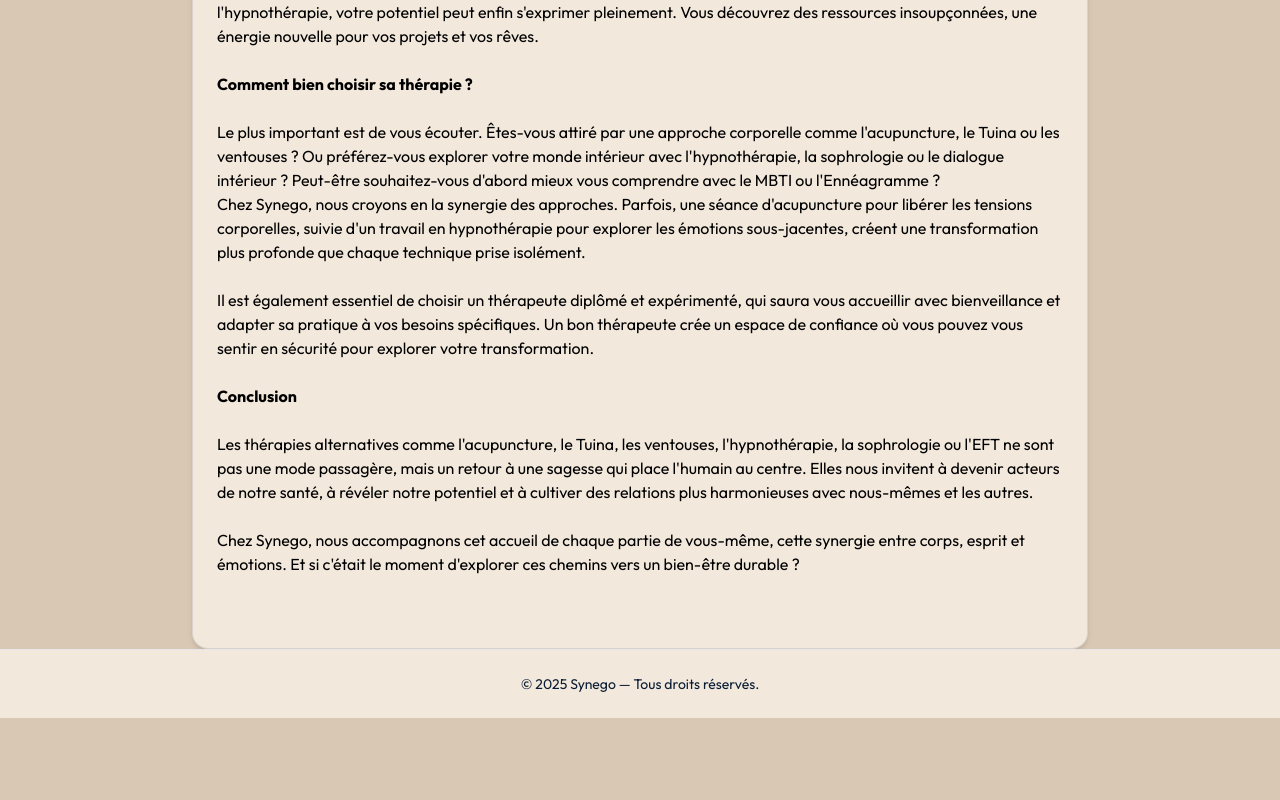
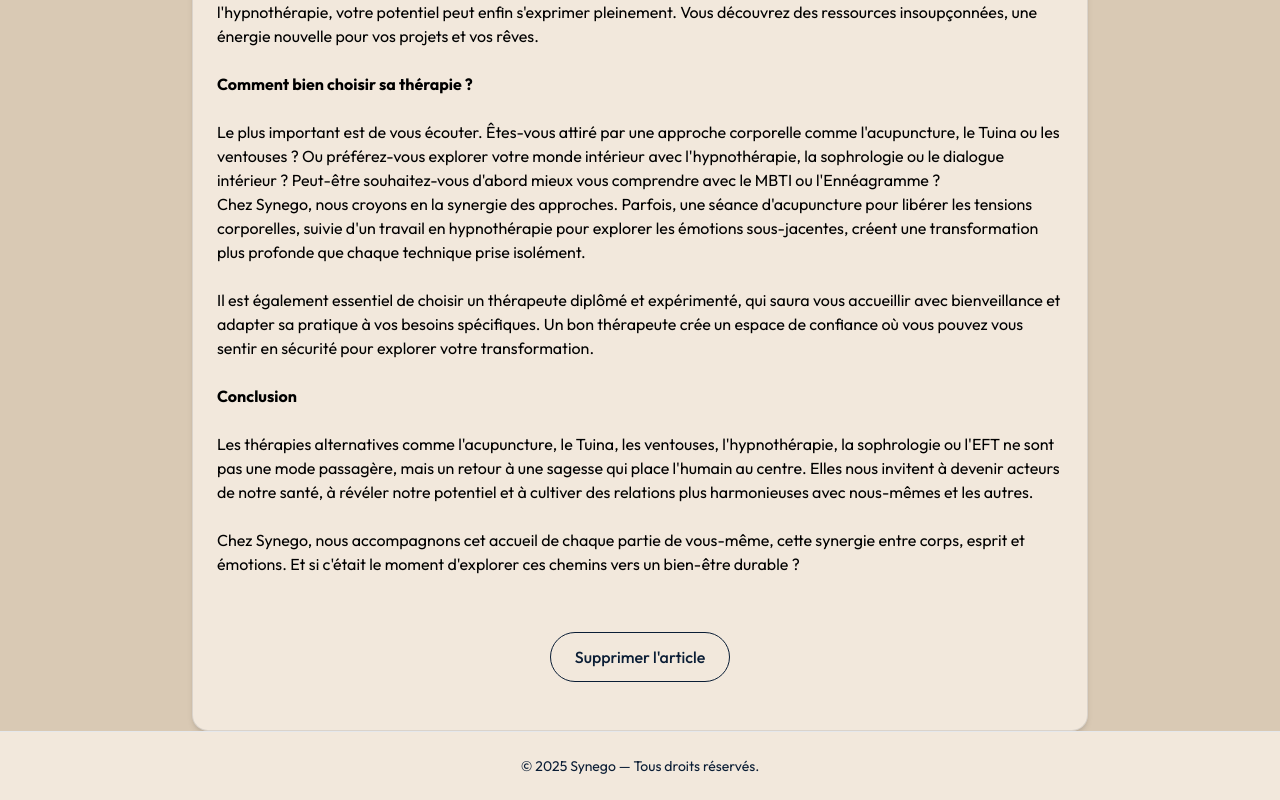
Before and after one commit to Maximegii/IsihessConsulting, a Next.js app: page /blog/1762253063270 in a window 1280 px wide. Shown: the part 2617-3417 px from the top of the page. Before the commit the page ends 3335 px from the top, so only its background shows below. Built offline with nearby package versions, Linux system fonts and the light colour scheme.

Commit message:
feat: ajout de la fonction supprimé pour les articles du blog

```diff
--- a/app/api/blog/route.ts
+++ b/app/api/blog/route.ts
@@ -25,3 +25,21 @@ export async function POST(req: NextRequest) {
     return NextResponse.json({ success: false, error: String(err) }, { status: 500 });
   }
 }
+
+export async function DELETE(req: NextRequest) {
+  try {
+    const { id } = await req.json();
+    if (!id) return NextResponse.json({ success: false, error: 'Missing id' }, { status: 400 });
+    const data = await fs.readFile(DATA_PATH, "utf-8");
+    let articles = JSON.parse(data);
+    const initialLength = articles.length;
+    articles = articles.filter((a: { id: number }) => a.id !== id);
+    if (articles.length === initialLength) {
+      return NextResponse.json({ success: false, error: 'Article not found' }, { status: 404 });
+    }
+    await fs.writeFile(DATA_PATH, JSON.stringify(articles, null, 2), "utf-8");
+    return NextResponse.json({ success: true });
+  } catch (err) {
+    return NextResponse.json({ success: false, error: String(err) }, { status: 500 });
+  }
+}
--- a/app/blog/[id]/page.tsx
+++ b/app/blog/[id]/page.tsx
@@ -1,6 +1,9 @@
 "use client";
-import { useEffect, useState } from "react";
-import { useParams } from "next/navigation";
+import { use, useEffect, useState } from "react";
+import { useParams, useRouter } from "next/navigation";
+import { motion } from "framer-motion";
+
+
 
 type Article = {
   id: number;
@@ -11,9 +14,23 @@ type Article = {
   image: string;
 };
 
+
+
 export default function ArticlePage() {
+  const router = useRouter();
   const { id } = useParams();
   const [article, setArticle] = useState<Article | null>(null);
+
+  async function handleDelete(id: number): Promise<void> {
+    const ok = window.confirm("Voulez-vous vraiment supprimer cet article ?");
+    if (!ok) return;
+    await fetch('/api/blog', {
+      method: 'DELETE',
+      headers: { 'Content-Type': 'application/json' },
+      body: JSON.stringify({ id })
+    });
+    router.push('/blog');
+    }
 
   useEffect(() => {
     fetch("/api/blog")
@@ -45,6 +62,25 @@ export default function ArticlePage() {
           className="prose max-w-none text-[#0A1D35] prose-img:rounded-lg prose-img:shadow-sm"
           dangerouslySetInnerHTML={{ __html: article.content }}
         />
+        <motion.form
+                  onSubmit={(e) => { e.preventDefault(); handleDelete(article.id); }}
+                  initial={{ opacity: 0, y: 60 }}
+                  whileInView={{ opacity: 1, y: 0 }}
+                  transition={{ duration: 0.6, ease: "easeOut" }}
+                  viewport={{ once: true }}
+
+                >
+        <div className="flex justify-center mt-8">
+            <motion.button
+              whileHover={{ scale: 1.05 }}
+              whileTap={{ scale: 0.97 }}
+              type="submit"
+              className="px-6 py-3 rounded-full border border-[#0a1d35] text-[#0a1d35] font-medium hover:bg-[#0a1d35] hover:text-[#f2e8dc] transition-all duration-300"
+            >
+              Supprimer l'article
+            </motion.button>
+          </div>
+          </motion.form>
       </article>
     </main>
   );
```
